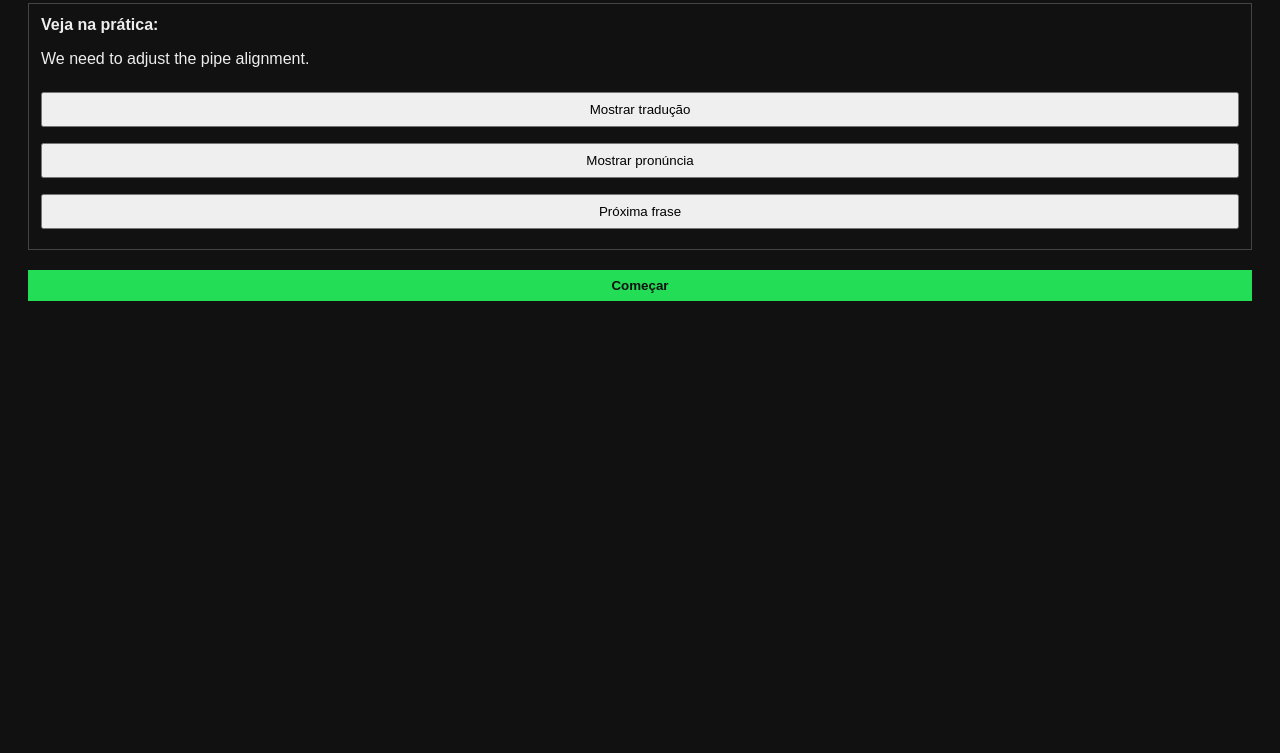
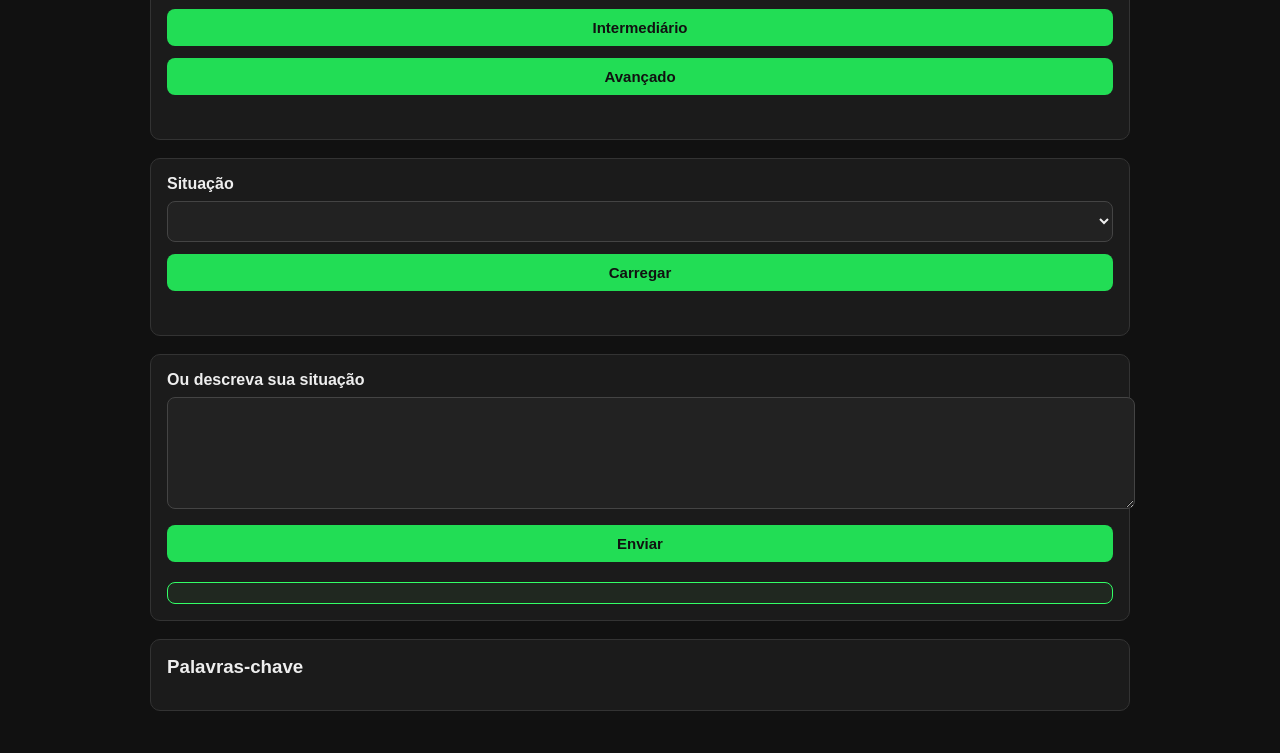
Before and after one commit to azmand01-jpg/english-professions-mvp, a website: page index.html in a window 1280 px wide. Shown: the part 287-1040 px from the top of the page. Before the commit the page ends 800 px from the top, so only its background shows below. Drawn offline with Linux system fonts and the light colour scheme.

Commit message:
Update index.html

```diff
--- a/index.html
+++ b/index.html
@@ -4,62 +4,90 @@
   <meta charset="UTF-8" />
   <meta name="viewport" content="width=device-width, initial-scale=1.0" />
   <title>English for Professions - MVP</title>
+
   <style>
-    body { font-family: Arial; background:#111; color:#eee; padding:20px; }
-    select, button, input, textarea { width:100%; margin:8px 0; padding:8px; }
-    .box { border:1px solid #444; padding:12px; margin-bottom:12px; }
-    .hidden { display:none; }
-    .cta { background:#2d5; color:#111; font-weight:700; border:none; }
+    body {
+      font-family: Arial, sans-serif;
+      margin: 0;
+      background: #111;
+      color: #eee;
+    }
+
+    .wrap {
+      max-width: 980px;
+      margin: 0 auto;
+      padding: 24px;
+    }
+
+    h1, h2, h3 {
+      margin: 0 0 12px 0;
+      font-weight: 600;
+    }
+
+    .card {
+      background: #1b1b1b;
+      border: 1px solid #333;
+      border-radius: 10px;
+      padding: 16px;
+      margin-bottom: 18px;
+    }
+
+    label {
+      display: block;
+      margin-bottom: 8px;
+      font-weight: 600;
+    }
+
+    select, textarea, button {
+      width: 100%;
+      padding: 10px;
+      border-radius: 8px;
+      border: 1px solid #444;
+      background: #222;
+      color: #eee;
+      font-size: 15px;
+      margin-bottom: 12px;
+    }
+
+    textarea {
+      min-height: 90px;
+    }
+
+    button {
+      cursor: pointer;
+      font-weight: 700;
+      background: #2d5;
+      color: #111;
+      border: none;
+    }
+
+    .result {
+      padding: 10px;
+      border-radius: 8px;
+      margin-top: 8px;
+      background: #202820;
+      border: 1px solid #3f6;
+    }
   </style>
 </head>
+
 <body>
 
-<div id="landing">
-  <h2>Prática de Inglês para Profissões</h2>
-  <p>
-    Treine inglês com foco no seu trabalho. Escolha sua área, pratique situações reais
-    e agende uma conversa ao vivo com um instrutor que entende o seu contexto.
-  </p>
+<div class="wrap">
 
-  <div class="box">
-    <strong>Como funciona:</strong>
-    <ul>
-      <li>Escolha sua área</li>
-      <li>Selecione uma situação</li>
-      <li>Veja palavras-chave</li>
-      <li>Agende uma conversa</li>
-    </ul>
-  </div>
+<h1>Conversa Profissional em Inglês</h1>
 
-  <div class="box">
-    <strong>Veja na prática:</strong>
-    <p id="demo-en"><em>We need to adjust the pipe alignment.</em></p>
-    <p id="demo-pt" class="hidden"></p>
-    <p id="demo-pron" class="hidden"></p>
-
-    <button onclick="showTranslation()">Mostrar tradução</button>
-    <button onclick="showPronunciation()">Mostrar pronúncia</button>
-    <button onclick="nextDemo()">Próxima frase</button>
-  </div>
-
-  <button class="cta" onclick="startApp()">Começar</button>
-</div>
-
-<div id="app" class="hidden">
-
-<h2>Conversa Profissional em Inglês</h2>
-
-<div class="box">
+<div class="card">
   <label>Profissão</label>
   <select id="profession" onchange="loadScenarios()">
-<option value="">--Escolha--</option>
+    <option value="">-- Escolha --</option>
     <option value="eng">Engenharia</option>
     <option value="avi">Aviação</option>
     <option value="data">Dados & Tecnologia</option>
   </select>
 </div>
 
-<div class="box">
+<div class="card">
   <label>Nível</label>
   <button onclick="setLevel('Iniciante')">Iniciante</button>
   <button onclick="setLevel('Intermediário')">Intermediário</button>
@@ -67,29 +95,23 @@
   <p id="level"></p>
 </div>
 
-<div class="box">
+<div class="card">
   <label>Situação</label>
   <select id="scenario"></select>
   <button onclick="loadScenario()">Carregar</button>
   <p id="context"></p>
 </div>
 
-<!-- NEW BLOCK -->
-<div class="box">
+<div class="card">
   <label>Ou descreva sua situação</label>
-  <textarea id="customText" placeholder="Descreva uma situação do seu trabalho"></textarea>
+  <textarea id="customText"></textarea>
   <button onclick="sendCustom()">Enviar</button>
-  <p id="customResult"></p>
+  <div id="customResult" class="result"></div>
 </div>
 
-<div class="box">
+<div class="card">
   <h3>Palavras-chave</h3>
   <ul id="keywords"></ul>
-</div>
-
-<div class="box">
-<button onclick="book()">Agendar</button>
-<p id="result"></p>
 </div>
 
 </div>
@@ -97,11 +119,6 @@
 <script>
 
 const API = "https://english-professions-mvp.onrender.com";
-
-function startApp(){
-  document.getElementById('landing').classList.add('hidden');
-  document.getElementById('app').classList.remove('hidden');
-}
 
 function setLevel(l){
   document.getElementById('level').innerText='Nível: '+l;
@@ -173,53 +190,6 @@ async function sendCustom(){
   }
 }
 
-function book(){
- document.getElementById('result').innerText='Agendado (mock)';
-}
-
-let demoIndex = 0;
-let demo = [
-  {
-    en: "We need to adjust the pipe alignment.",
-    pt: "Precisamos ajustar o alinhamento da tubulação.",
-    pron: "uí nídi tu adjàst dê paip aláinment"
-  },
-  {
-    en: "Can you review the data before the meeting?",
-    pt: "Você pode revisar os dados antes da reunião?",
-    pron: "kén iu rivíú dê dêita bifór dê míting"
-  },
-  {
-    en: "The system is not responding as expected.",
-    pt: "O sistema não está respondendo como esperado.",
-    pron: "dâ sistem is nát rispónding az ikspécted"
-  }
-];
-
-function updateDemo(){
-  document.getElementById('demo-en').innerText = demo[demoIndex].en;
-  document.getElementById('demo-pt').innerText = demo[demoIndex].pt;
-  document.getElementById('demo-pron').innerText = demo[demoIndex].pron;
-
-  document.getElementById('demo-pt').classList.add('hidden');
-  document.getElementById('demo-pron').classList.add('hidden');
-}
-
-function showTranslation(){
-  document.getElementById('demo-pt').classList.remove('hidden');
-}
-
-function showPronunciation(){
-  document.getElementById('demo-pron').classList.remove('hidden');
-}
-
-function nextDemo(){
-  demoIndex = (demoIndex + 1) % demo.length;
-  updateDemo();
-}
-
-updateDemo();
-
 </script>
 
 </body>
```
Lines whose indentation alone changed are shown as unchanged.
